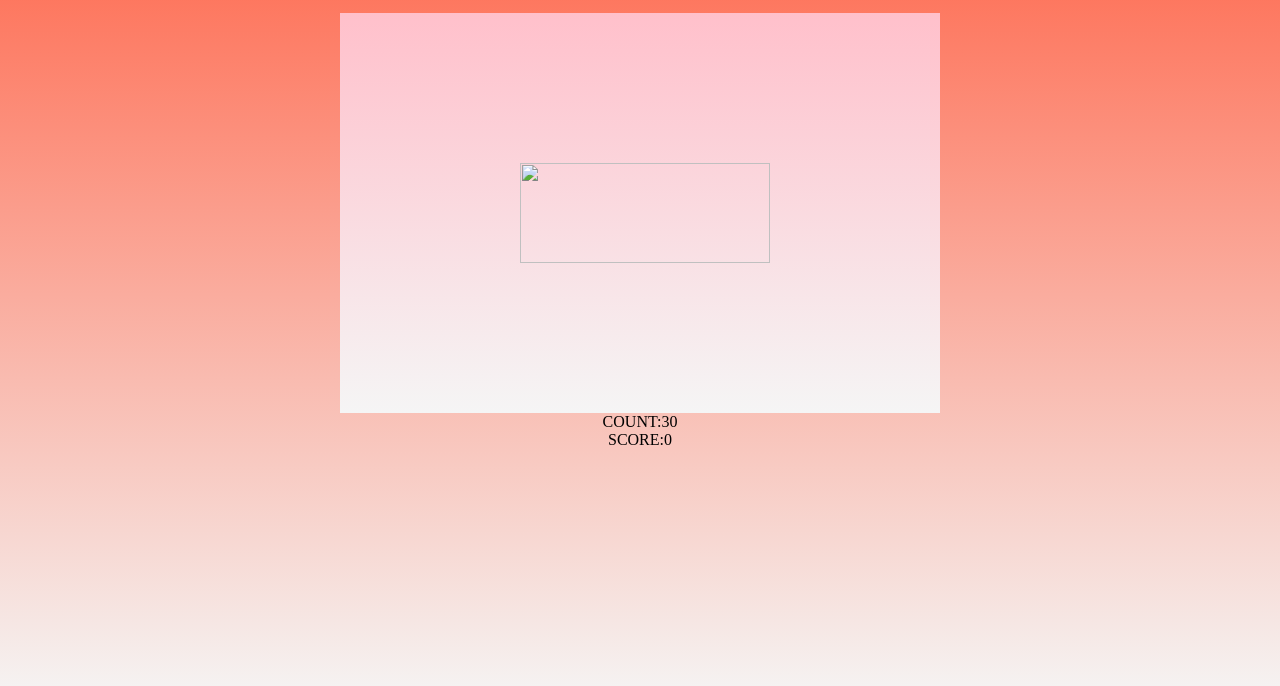
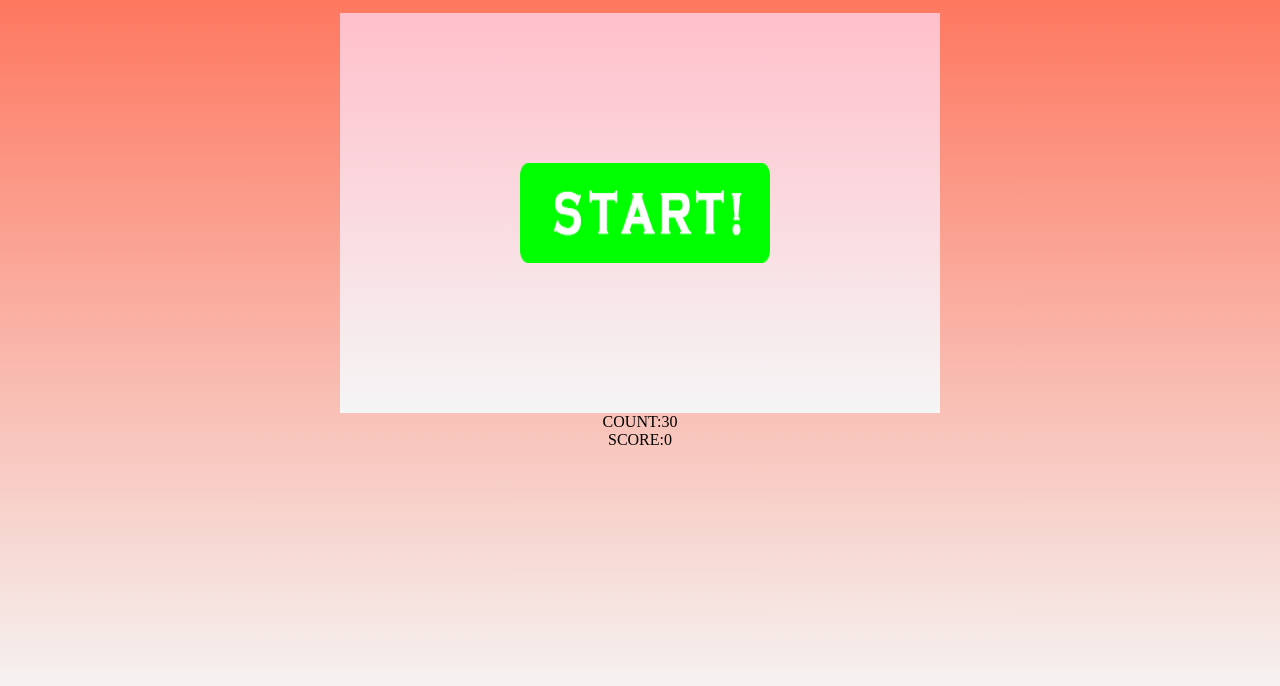
Before and after one commit to hykai16/yamashita_cake_test, a plain HTML site: page src/game.html in a window 1280 px wide. Shown: the part 116-802 px from the top of the page. Drawn offline with nearby package versions, Linux system fonts and the light colour scheme.

Commit message:
path change

```diff
--- a/src/game.html
+++ b/src/game.html
@@ -12,7 +12,7 @@
         <p>ハイスコアをとって、クーポンをゲット！</p>
         <div id="wrapper">
             <div id="stage">
-                <div id="start"><img src="img/btn_start.png"></div>
+                <div id="start"><img src="../img/btn_start.png"></div>
                 <button class="chara"></button>
             </div>
             <div id="text">
```
